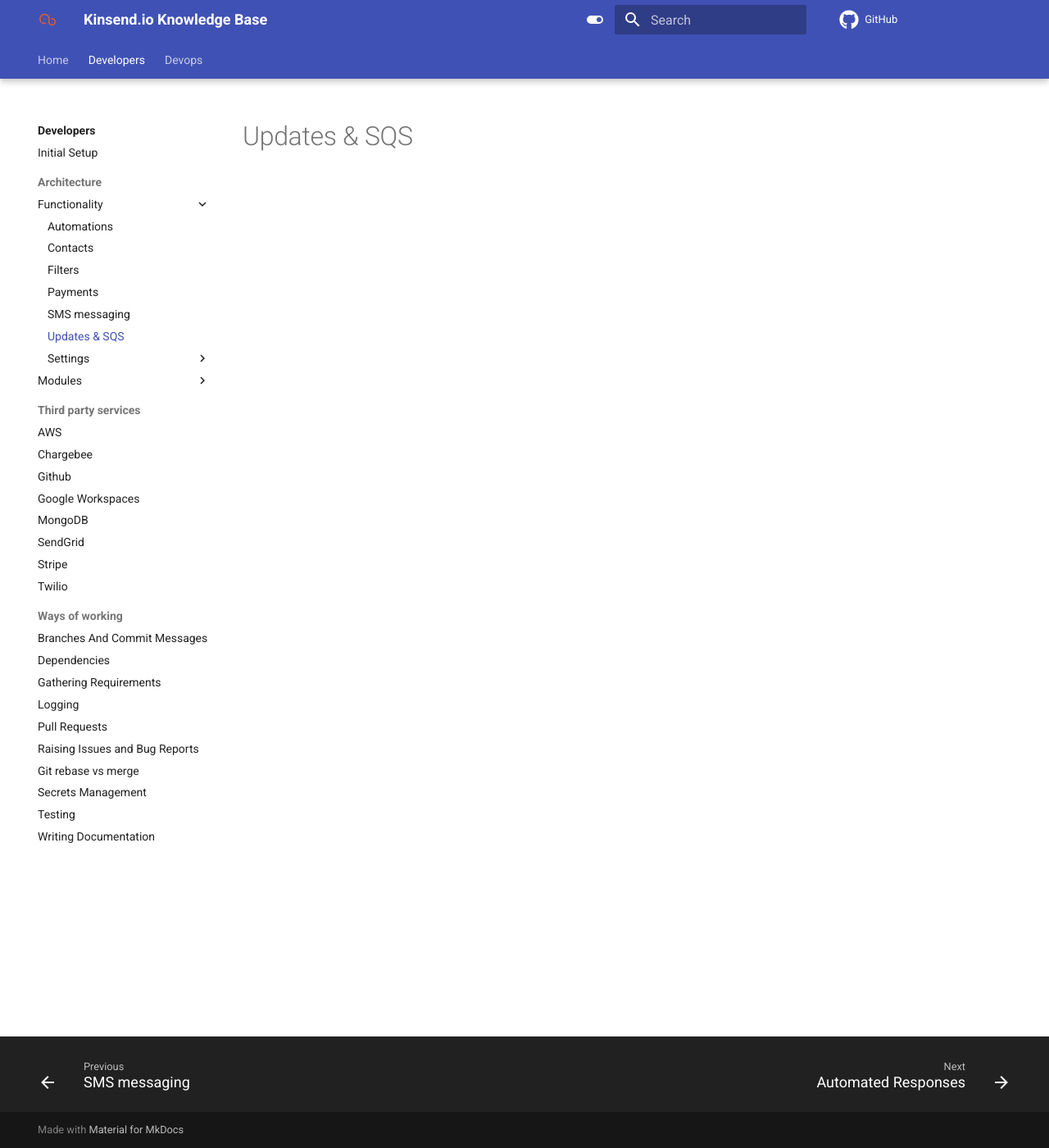
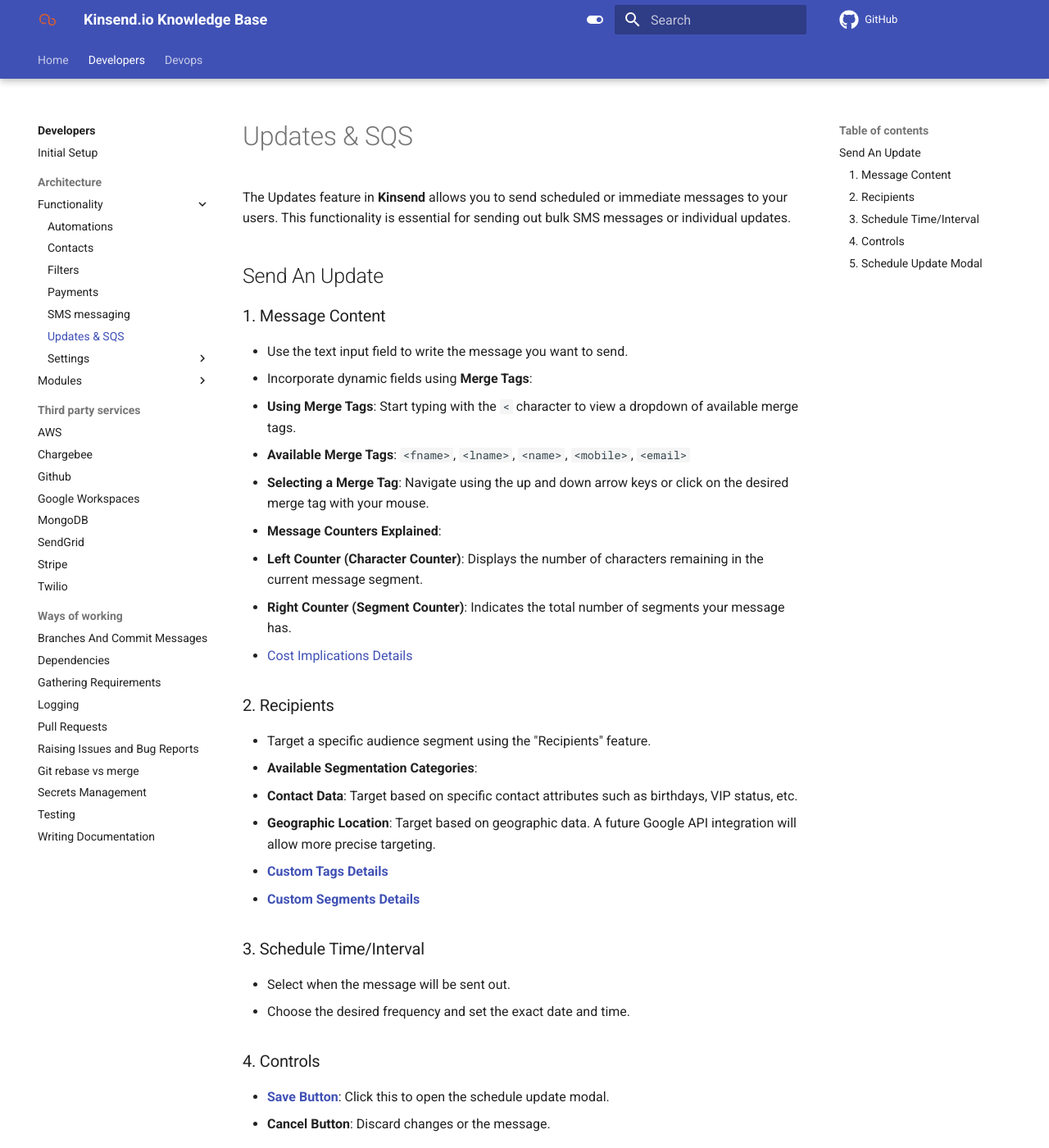
Before and after one commit to kinsend/kinsend-docs, an MkDocs documentation site: the page built from docs/developers/architecture/functionality/updates.md, in a window 1280 px wide and 1400 px high. Shown: the whole window at 82% size. Built offline with MkDocs 1.6.1 and Material for MkDocs 9.7.7, drawn with Linux system fonts in a browser that asks for light colours; comment, search, counter and statistics services are not loaded; some of the changed text lies outside the part shown.

```diff
--- a/docs/developers/architecture/functionality/updates.md
+++ b/docs/developers/architecture/functionality/updates.md
@@ -1 +1,38 @@
 # Updates & SQS
+
+The Updates feature in **Kinsend** allows you to send scheduled or immediate messages to your users. This functionality is essential for sending out bulk SMS messages or individual updates.
+
+## Send An Update
+
+### 1. Message Content
+- Use the text input field to write the message you want to send.
+- Incorporate dynamic fields using **Merge Tags**:
+  - **Using Merge Tags**: Start typing with the `<` character to view a dropdown of available merge tags.
+  - **Available Merge Tags**: `<fname>`, `<lname>`, `<name>`, `<mobile>`, `<email>`
+  - **Selecting a Merge Tag**: Navigate using the up and down arrow keys or click on the desired merge tag with your mouse.
+
+- **Message Counters Explained**:
+  - **Left Counter (Character Counter)**: Displays the number of characters remaining in the current message segment.
+  - **Right Counter (Segment Counter)**: Indicates the total number of segments your message has.
+  - [Cost Implications Details](/architecture/functionality/payments.html)
+
+### 2. Recipients
+- Target a specific audience segment using the "Recipients" feature.
+- **Available Segmentation Categories**:
+  - **Contact Data**: Target based on specific contact attributes such as birthdays, VIP status, etc.
+  - **Geographic Location**: Target based on geographic data. A future Google API integration will allow more precise targeting.
+  - [**Custom Tags Details**](/developers/architecture/functionality/settings/tags-and-segments.html)
+  - [**Custom Segments Details**](/developers/architecture/functionality/settings/tags-and-segments.html)
+
+### 3. Schedule Time/Interval
+- Select when the message will be sent out.
+- Choose the desired frequency and set the exact date and time.
+
+### 4. Controls
+- [**Save Button**](#5-schedule-update-modal): Click this to open the schedule update modal.
+- **Cancel Button**: Discard changes or the message.
+
+### 5. Schedule Update Modal
+- **Preview**: Double-check the message content for accuracy.
+- **SEND TEST**: Dispatch a test message to a specific contact.
+- **SCHEDULE**: Confirm and set the message to dispatch at your pre-set date and time.
```
